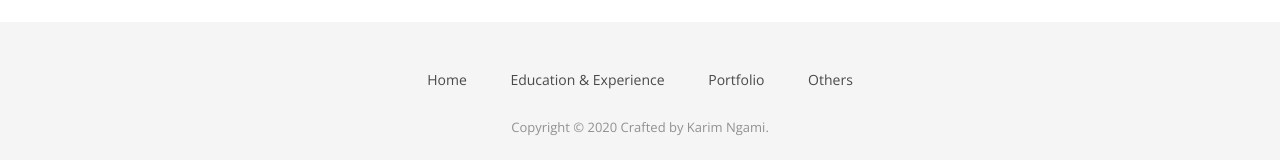
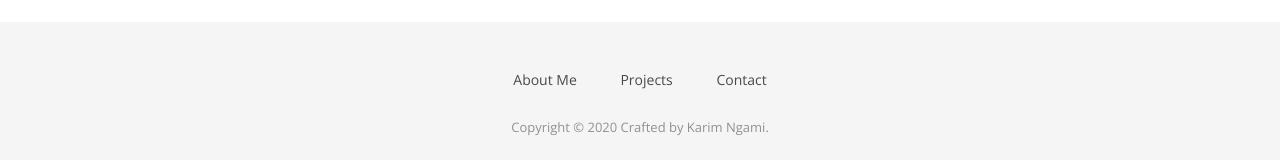
Before and after one commit to kangami/website, a plain HTML site: page index.html in a window 1280 px wide. Shown: the part 3773-3933 px from the top of the page. Drawn offline with nearby package versions, Linux system fonts and the light colour scheme; some packages are replaced by stand-ins of ours; a web font is replaced by a local one.

Commit message:
update done

```diff
--- a/index.html
+++ b/index.html
@@ -421,10 +421,9 @@
           <div class="col-md-12">
             <div class="footer-manu">
               <ul>
-                <li><a href="index.html">Home</a></li>
-                <li><a href="work.html">Education & Experience</a></li>
-                <li><a href="portefolio.html">Portfolio</a></li>
-                <li><a href="#">Others</a></li>
+                <li><a href="#intro">About Me</a></li>
+                <li><a href="#portfolio" class="pro">Projects </a></li>
+                <li><a href="#contact-form">Contact</a></li>
 
               </ul>
             </div>
```
